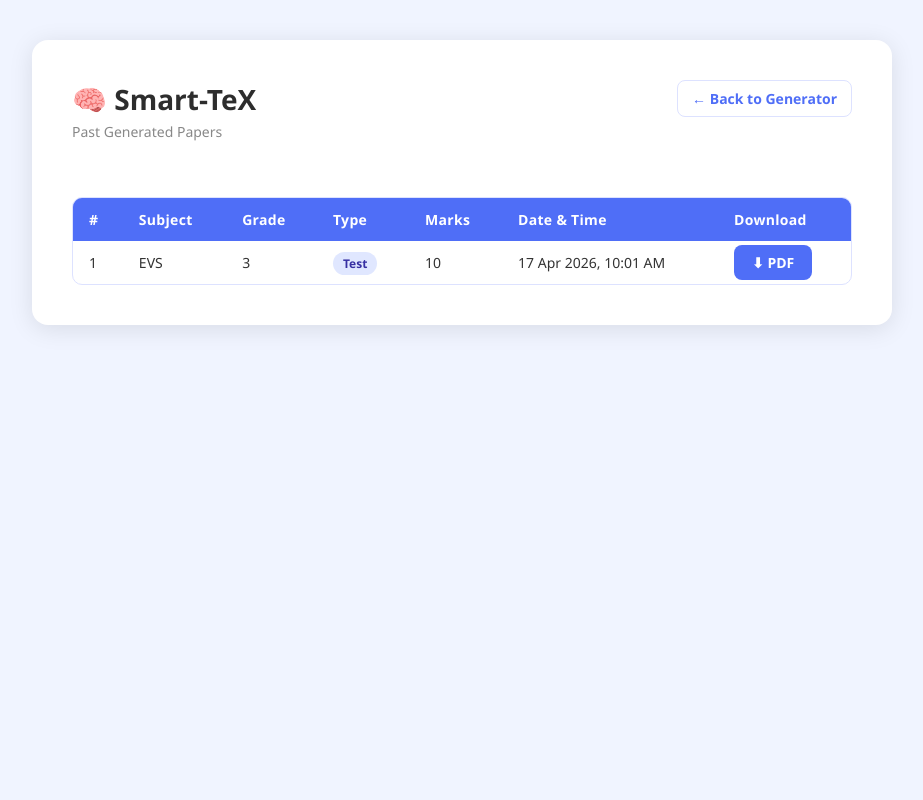
After one commit to Twishha-Soni/Smart-Tex-VibeCodingProject, a Flask app: page /papers in a window 1280 px wide. The commit adds this page. Shown: the whole page, without its empty margins (178-1101 px from the left). Run offline with Flask 3, Linux system fonts and the light colour scheme.

Commit message:
Sprint 5: Set up the sqlAlchemy database and created past_paper html page to view and download the past generated papers

```diff
--- a/app.py
+++ b/app.py
@@ -1,4 +1,5 @@
 from flask import Flask, request, render_template, session, Response
+from flask_sqlalchemy import SQLAlchemy
 from google import genai
 from prompt_template import build_prompt
 from parse_response import parse_gemini_response
@@ -7,15 +8,45 @@ from pdf_extractor import extract_pdf_text
 from dotenv import load_dotenv
 import os
 import uuid
+import json
+from datetime import datetime
 
 load_dotenv()
 
 app = Flask(__name__)
 app.secret_key = "smarttex-dev-key"
+
+# ── Sprint 5 Task 1: SQLite + SQLAlchemy configuration ──
+app.config["SQLALCHEMY_DATABASE_URI"] = "sqlite:///smarttex.db"
+app.config["SQLALCHEMY_TRACK_MODIFICATIONS"] = False
+db = SQLAlchemy(app)
+
 client = genai.Client(api_key=os.getenv("GEMINI_API_KEY"))
 
-# Allowed image extensions for Task 8
+# Allowed image extensions for Sprint 4 Task 8
 ALLOWED_IMAGE_EXTENSIONS = {".png", ".jpg", ".jpeg", ".gif", ".bmp", ".webp"}
+
+
+# ── Sprint 5 Task 2: Paper model — maps to the papers table in SQLite ──
+class Paper(db.Model):
+    __tablename__ = "papers"
+
+    id             = db.Column(db.Integer, primary_key=True, autoincrement=True)
+    subject        = db.Column(db.Text, nullable=False)
+    grade          = db.Column(db.Text, nullable=False)
+    test_type      = db.Column(db.Text, nullable=False)
+    marks          = db.Column(db.Integer, nullable=True)
+    date_generated = db.Column(db.DateTime, nullable=False, default=datetime.utcnow)
+    latex_code     = db.Column(db.Text, nullable=False)
+    sections       = db.Column(db.Text, nullable=True)   # stored as JSON string
+
+    def __repr__(self):
+        return f"<Paper id={self.id} subject='{self.subject}' grade='{self.grade}'>"
+
+
+# ── Sprint 5 Task 1: Initialise database tables on startup ──
+with app.app_context():
+    db.create_all()
 
 
 @app.route("/")
@@ -98,6 +129,27 @@ def generate():
     session["latex_code"] = parsed["latex_code"]
     session["sections"]   = parsed["sections"]
 
+    # ── Sprint 5 Task 3: Auto-save generated paper to database ──
+    if parsed["latex_code"]:
+        try:
+            paper = Paper(
+                subject        = subject,
+                grade          = grade,
+                test_type      = test_type,
+                marks          = int(marks) if marks else None,
+                date_generated = datetime.utcnow(),
+                latex_code     = parsed["latex_code"],
+                sections       = json.dumps(parsed["sections"])
+            )
+            db.session.add(paper)
+            db.session.commit()
+            print(f"[app] Paper saved to DB — id={paper.id} subject='{subject}' grade='{grade}'")
+        except Exception as e:
+            db.session.rollback()
+            print(f"[app] DB save failed: {e}")
+    else:
+        print("[app] Gemini returned empty LaTeX — paper not saved to DB")
+
     return render_template(
         "index.html",
         parsed=parsed,
@@ -133,5 +185,46 @@ def download():
     )
 
 
+# ── Sprint 5 Task 5: Past Papers route ──
+@app.route("/papers")
+def papers():
+    all_papers = Paper.query.order_by(Paper.date_generated.desc()).all()
+    print(f"[papers] Fetched {len(all_papers)} papers from DB")
+    return render_template("past_papers.html", papers=all_papers)
+
+
+# ── Sprint 5 Task 7: Re-download route — regenerate PDF from stored DB record ──
+@app.route("/download/<int:paper_id>")
+def download_by_id(paper_id):
+    paper = Paper.query.get_or_404(paper_id)
+
+    # Deserialise sections JSON string back to list
+    try:
+        sections = json.loads(paper.sections) if paper.sections else []
+    except (json.JSONDecodeError, TypeError):
+        sections = []
+
+    print(f"[download_by_id] Re-downloading paper id={paper_id} subject='{paper.subject}'")
+
+    try:
+        pdf_bytes = generate_pdf(paper.latex_code, sections)
+    except RuntimeError as e:
+        print(f"[download_by_id] pdflatex error:\n{e}")
+        return (
+            f"PDF compilation failed for paper #{paper_id}. "
+            "The stored LaTeX may contain errors.\n\n"
+            f"Technical detail:\n{str(e)[:500]}",
+            500
+        )
+
+    filename = f"smart_tex_{paper.subject}_{paper.grade}.pdf".replace(" ", "_")
+
+    return Response(
+        pdf_bytes,
+        mimetype="application/pdf",
+        headers={"Content-Disposition": f"attachment; filename={filename}"}
+    )
+
+
 if __name__ == "__main__":
     app.run(debug=True)
--- a/static/style.css
+++ b/static/style.css
@@ -276,3 +276,89 @@ input[type="file"] {
 }
 
 .add-section-btn:hover { background: #e0e7ff; }
+
+/* ── Sprint 5 Task 6: Past Papers page ── */
+.past-papers-header {
+    display: flex;
+    align-items: flex-start;
+    justify-content: space-between;
+    margin-bottom: 28px;
+}
+
+.nav-link {
+    font-size: 14px;
+    font-weight: 600;
+    color: #4f6ef7;
+    text-decoration: none;
+    padding: 8px 14px;
+    border: 1px solid #dde2ff;
+    border-radius: 8px;
+    transition: background 0.2s;
+    white-space: nowrap;
+}
+
+.nav-link:hover { background: #f0f4ff; }
+
+.table-wrapper {
+    overflow-x: auto;
+    border-radius: 10px;
+    border: 1px solid #dde2ff;
+}
+
+.papers-table {
+    width: 100%;
+    border-collapse: collapse;
+    font-size: 14px;
+}
+
+.papers-table thead {
+    background: #4f6ef7;
+    color: white;
+}
+
+.papers-table th {
+    padding: 12px 16px;
+    text-align: left;
+    font-weight: 600;
+    letter-spacing: 0.3px;
+}
+
+.papers-table td {
+    padding: 12px 16px;
+    border-bottom: 1px solid #f0f2ff;
+    color: #333;
+    vertical-align: middle;
+}
+
+.papers-table tbody tr:last-child td {
+    border-bottom: none;
+}
+
+.papers-table tbody tr:hover {
+    background: #f8f9ff;
+}
+
+.type-badge {
+    padding: 3px 10px;
+    border-radius: 20px;
+    font-size: 12px;
+    font-weight: 600;
+}
+
+.type-test {
+    background: #e0e7ff;
+    color: #3730a3;
+}
+
+.type-worksheet {
+    background: #d1fae5;
+    color: #065f46;
+}
+
+.empty-state {
+    text-align: center;
+    padding: 60px 20px;
+    color: #888;
+    font-size: 15px;
+    line-height: 2;
+}
--- /dev/null
+++ b/templates/past_papers.html
@@ -0,0 +1,65 @@
+<!DOCTYPE html>
+<html lang="en">
+<head>
+    <meta charset="UTF-8">
+    <meta name="viewport" content="width=device-width, initial-scale=1.0">
+    <title>Smart-TeX | Past Papers</title>
+    <link rel="stylesheet" href="/static/style.css">
+</head>
+<body>
+    <div class="container">
+        <div class="past-papers-header">
+            <div>
+                <h1>🧠 Smart-TeX</h1>
+                <p class="subtitle">Past Generated Papers</p>
+            </div>
+            <a href="/" class="nav-link">← Back to Generator</a>
+        </div>
+
+        {% if papers %}
+        <div class="table-wrapper">
+            <table class="papers-table">
+                <thead>
+                    <tr>
+                        <th>#</th>
+                        <th>Subject</th>
+                        <th>Grade</th>
+                        <th>Type</th>
+                        <th>Marks</th>
+                        <th>Date & Time</th>
+                        <th>Download</th>
+                    </tr>
+                </thead>
+                <tbody>
+                    {% for paper in papers %}
+                    <tr>
+                        <td>{{ paper.id }}</td>
+                        <td>{{ paper.subject }}</td>
+                        <td>{{ paper.grade }}</td>
+                        <td>
+                            <span class="type-badge type-{{ paper.test_type | lower }}">
+                                {{ paper.test_type }}
+                            </span>
+                        </td>
+                        <td>{{ paper.marks if paper.marks else '—' }}</td>
+                        <td>{{ paper.date_generated.strftime('%d %b %Y, %I:%M %p') }}</td>
+                        <td>
+                            <a href="/download/{{ paper.id }}" class="download-btn">⬇ PDF</a>
+                        </td>
+                    </tr>
+                    {% endfor %}
+                </tbody>
+            </table>
+        </div>
+
+        {% else %}
+        <div class="empty-state">
+            <p>📭 No papers generated yet.</p>
+            <p>Go back to the generator and create your first paper!</p>
+            <a href="/" class="nav-link" style="margin-top: 16px; display: inline-block;">← Go to Generator</a>
+        </div>
+        {% endif %}
+
+    </div>
+</body>
+</html>
```
Also changed, not shown: templates/index.html (+8 -3 lines), instance/smarttex.db (added).
